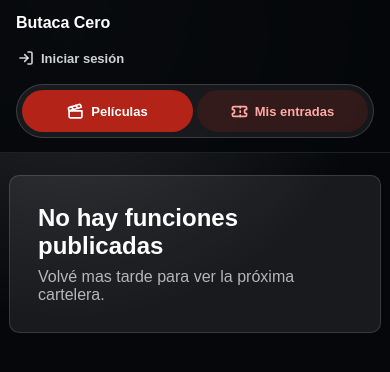
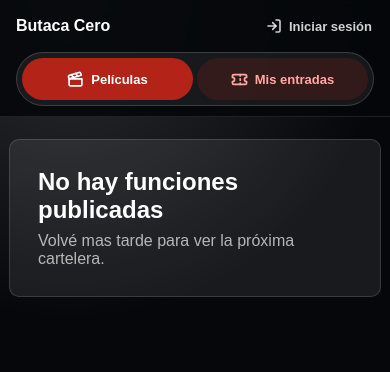
Before and after one commit to uca-argentina/pid-2026-refactoreros, a Django app: page / in a window 390 px wide. Shown: the top 372 px of the page. Run offline with Django 5.2, Linux system fonts and the light colour scheme; data that the repository does not hold is empty; parts of the project's set-up code (start-up, migrations or seed data) failed here and were passed over.

Commit message:
Alinear cuenta y marca en encabezado móvil

```diff
--- a/django/web/catalog/static/catalog.css
+++ b/django/web/catalog/static/catalog.css
@@ -1989,9 +1989,10 @@ body {
 
 @media (max-width: 600px) {
   .client-header {
-    grid-template-columns: minmax(0, 1fr);
+    grid-template-columns: auto minmax(0, 1fr);
+    align-items: center;
     gap: 10px;
-    padding: 14px 16px;
+    padding: 10px 16px;
   }
 
   .client-brand {
@@ -2002,26 +2003,37 @@ body {
   .client-header > nav > .client-nav-account,
   .client-header > nav > .client-nav-account.has-management,
   .client-header > nav > .client-nav-account.is-anonymous {
-    grid-column: 1;
+    grid-column: 2;
+    grid-row: 1;
+    justify-content: flex-end;
+  }
+
+  .client-user-pill {
+    flex: 1 1 auto;
+    width: auto;
+    max-width: min(160px, 31vw);
+    padding: 0 8px;
+    justify-content: flex-start;
+  }
+
+  .client-user-pill > span {
+    display: block;
+  }
+
+  .client-header .client-nav-primary {
+    grid-column: 1 / -1;
     grid-row: 2;
-    justify-content: flex-start;
-  }
-
-  .client-user-pill {
-    flex: 0 0 36px;
-    width: 36px;
-    max-width: 36px;
-    padding: 0;
-    justify-content: center;
-  }
-
-  .client-user-pill > span {
+    width: 100%;
+  }
+}
+
+@media (max-width: 420px) {
+  .client-header .client-manager-link {
+    min-width: 36px;
+    padding: 0 8px;
+  }
+
+  .client-header .client-manager-link span {
     display: none;
   }
-
-  .client-header .client-nav-primary {
-    grid-column: 1;
-    grid-row: 3;
-    width: 100%;
-  }
-}
+}
```
